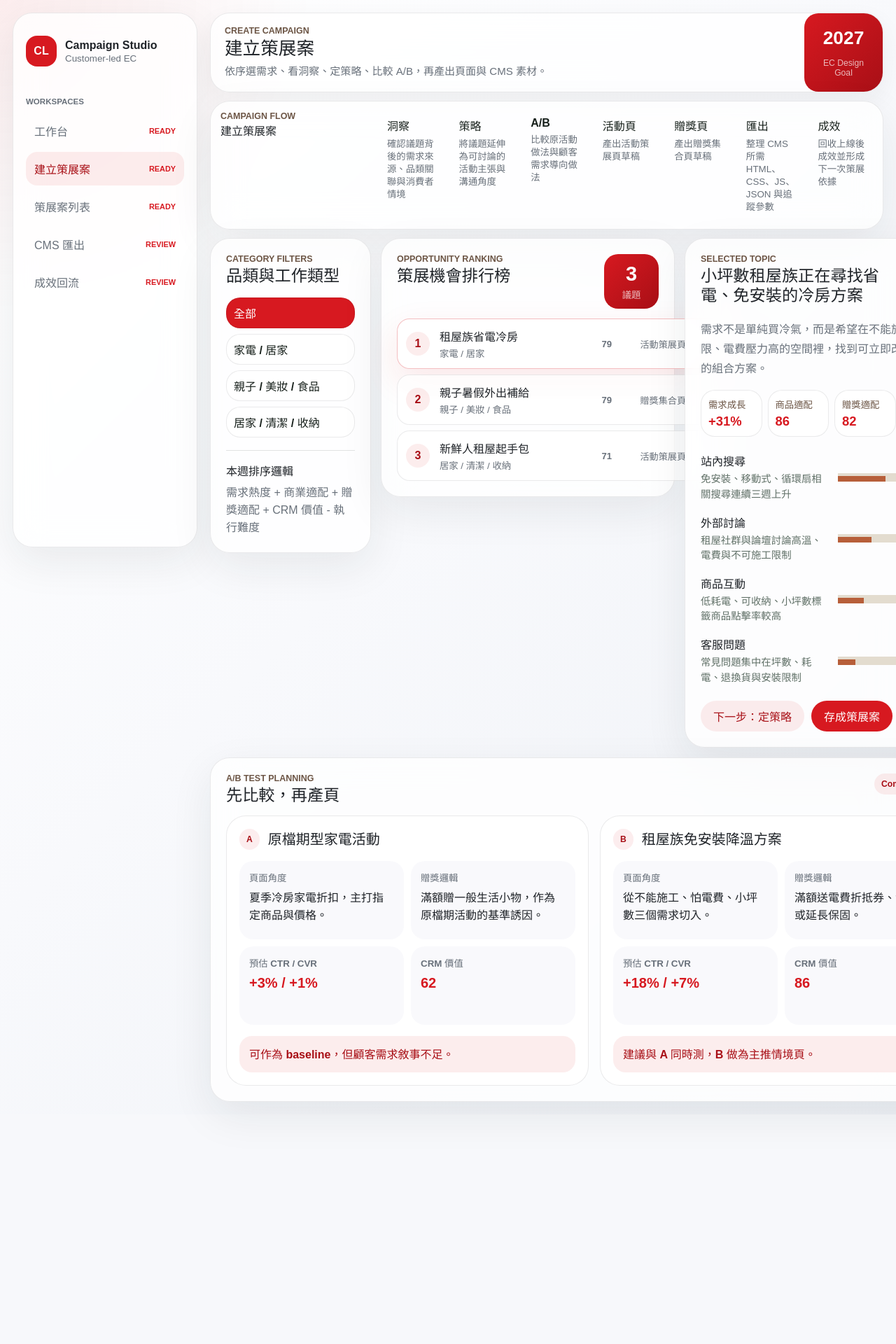
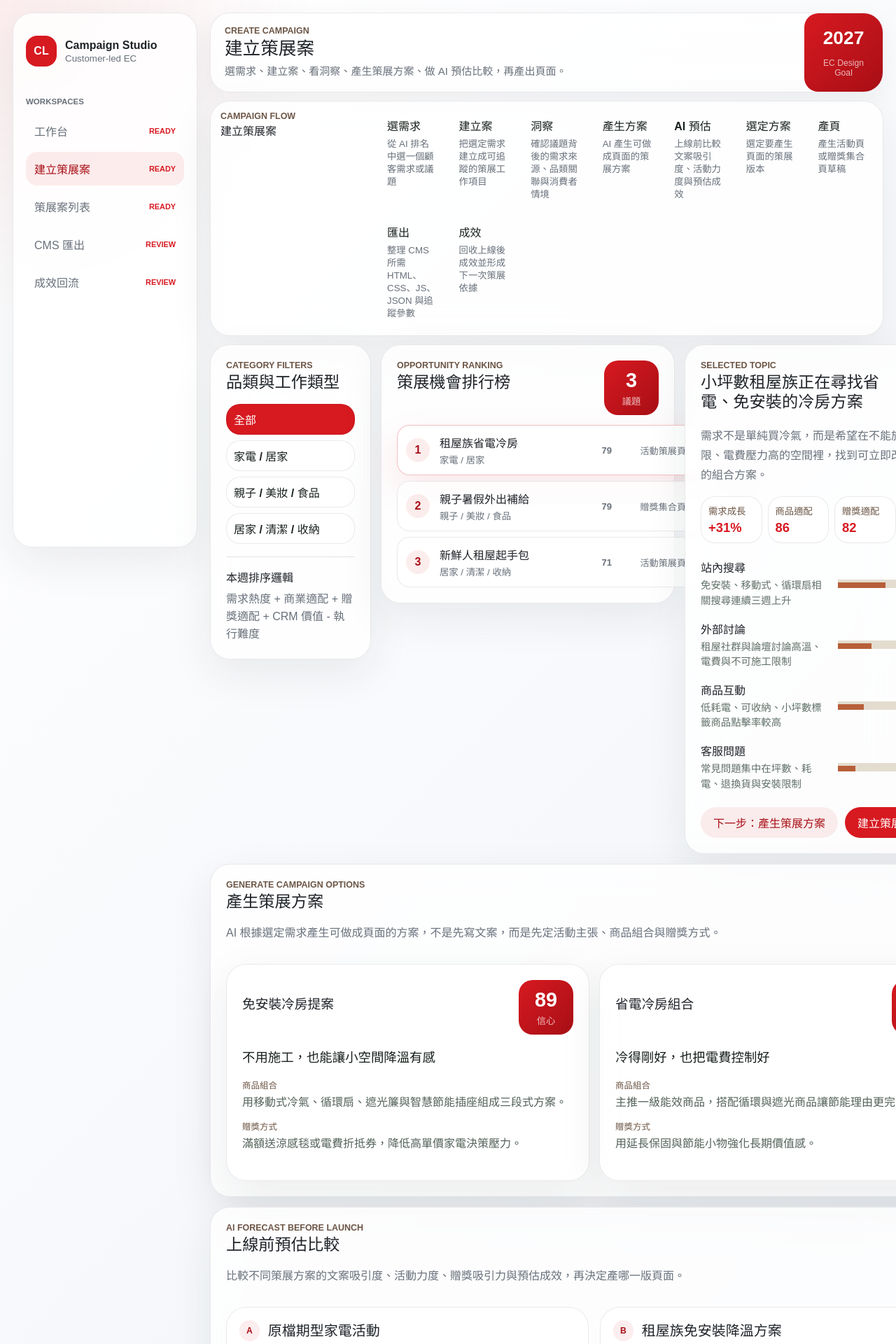
Before and after one commit to Iveslee00/SKMBI, a Next.js app: page /create in a window 1280 px wide. Shown: the top 1920 px of the page at 70% size. Before the commit the page ends 1592 px from the top, so only its background shows below. Built offline with nearby package versions, Linux system fonts and the light colour scheme.

Commit message:
Clarify campaign creation flow copy

```diff
--- a/src/components/platform.tsx
+++ b/src/components/platform.tsx
@@ -107,7 +107,7 @@ export function DashboardPage() {
           <div>
             <p className="eyebrow">Primary Action</p>
             <h2>建立策展案</h2>
-            <p className="lead">從顧客需求開始，依序完成洞察、策略、A/B、頁面產出與 CMS 匯出。</p>
+            <p className="lead">從顧客需求開始，依序建立策展案、產生方案、做上線前 AI 預估，再產出 CMS 頁面。</p>
           </div>
           <div className="action-row">
             <Link href="/create">開始建立</Link>
@@ -119,8 +119,8 @@ export function DashboardPage() {
           <h2>{featured.shortTitle}</h2>
           <p className="lead">{featured.summary}</p>
           <div className="metric-strip">
-            <Metric label="狀態" value="策略中" />
-            <Metric label="下一步" value="A/B" />
+            <Metric label="狀態" value="方案中" />
+            <Metric label="下一步" value="AI 預估" />
             <Metric label="CMS" value="未匯出" />
             <Metric label="成效" value="待上線" />
           </div>
@@ -144,7 +144,7 @@ export function CreateCampaignPage() {
       active="/create"
       eyebrow="Create Campaign"
       title="建立策展案"
-      description="依序選需求、看洞察、定策略、比較 A/B，再產出頁面與 CMS 素材。"
+      description="選需求、建立案、看洞察、產生策展方案、做 AI 預估比較，再產出頁面。"
       showWorkflow
     >
       <div className="command-layout">
@@ -164,7 +164,7 @@ export function CreateCampaignPage() {
           </div>
         </aside>
 
-        <section className="module-card opportunity-rank-panel">
+        <section className="module-card opportunity-rank-panel" id="select-demand">
           <div className="module-card-head">
             <div>
               <p className="eyebrow">Opportunity Ranking</p>
@@ -188,7 +188,8 @@ export function CreateCampaignPage() {
           </div>
         </section>
 
-        <section className="module-card selected-topic-panel">
+        <section className="module-card selected-topic-panel" id="insight">
+          <span className="anchor-target" id="create-case" />
           <div className="module-card-head">
             <div>
               <p className="eyebrow">Selected Topic</p>
@@ -205,18 +206,52 @@ export function CreateCampaignPage() {
           </div>
           <SignalBars opportunity={selected} />
           <div className="action-row">
-            <Link href="#strategy">下一步：定策略</Link>
-            <Link href="/projects">存成策展案</Link>
+            <Link href="#generate-options">下一步：產生策展方案</Link>
+            <Link href="/projects">建立策展案</Link>
           </div>
         </section>
 
-        <section className="module-card comparison-panel dashboard-comparison" id="ab-test">
+        <section className="module-card dashboard-comparison" id="generate-options">
           <div className="module-card-head">
             <div>
-              <p className="eyebrow">A/B Test Planning</p>
-              <h2>先比較，再產頁</h2>
+              <p className="eyebrow">Generate Campaign Options</p>
+              <h2>產生策展方案</h2>
+              <p className="lead">AI 根據選定需求產生可做成頁面的方案，不是先寫文案，而是先定活動主張、商品組合與贈獎方式。</p>
             </div>
-            <span className="mode-pill">Comparison Mode</span>
+            <span className="mode-pill">2 Options</span>
+          </div>
+          <div className="strategy-board">
+            {campaignStrategies.map((strategy) => (
+              <article className="module-card" key={strategy.id}>
+                <div className="module-card-head">
+                  <h3>{strategy.name}</h3>
+                  <Score value={strategy.confidence} label="信心" />
+                </div>
+                <p className="proposition">{strategy.proposition}</p>
+                <dl className="compact-list">
+                  <div>
+                    <dt>商品組合</dt>
+                    <dd>{strategy.productLogic}</dd>
+                  </div>
+                  <div>
+                    <dt>贈獎方式</dt>
+                    <dd>{strategy.rewardLogic}</dd>
+                  </div>
+                </dl>
+              </article>
+            ))}
+          </div>
+        </section>
+
+        <section className="module-card comparison-panel dashboard-comparison" id="forecast">
+          <span className="anchor-target" id="select-option" />
+          <div className="module-card-head">
+            <div>
+              <p className="eyebrow">AI Forecast Before Launch</p>
+              <h2>上線前預估比較</h2>
+              <p className="lead">比較不同策展方案的文案吸引度、活動力度、贈獎吸引力與預估成效，再決定產哪一版頁面。</p>
+            </div>
+            <span className="mode-pill">AI 預估</span>
           </div>
           <div className="ab-compare-grid">
             {variants.map((variant) => (
@@ -227,11 +262,11 @@ export function CreateCampaignPage() {
                 </header>
                 <div className="compare-matrix">
                   <div>
-                    <small>頁面角度</small>
+                    <small>文案 / 頁面角度</small>
                     <p>{variant.pageAngle}</p>
                   </div>
                   <div>
-                    <small>贈獎邏輯</small>
+                    <small>活動力度 / 贈獎邏輯</small>
                     <p>{variant.rewardAngle}</p>
                   </div>
                   <div>
@@ -248,6 +283,20 @@ export function CreateCampaignPage() {
                 <footer>{variant.recommendation}</footer>
               </article>
             ))}
+          </div>
+        </section>
+
+        <section className="module-card dashboard-comparison" id="generate-page">
+          <div className="module-card-head">
+            <div>
+              <p className="eyebrow">Selected Option</p>
+              <h2>選定方案後再產頁</h2>
+              <p className="lead">使用者先看 AI 預估比較，選定要上線或測試的方案，才進入活動頁與贈獎頁產出。</p>
+            </div>
+          </div>
+          <div className="action-row">
+            <Link href="/campaign">產生活動頁</Link>
+            <Link href="/rewards">產生贈獎頁</Link>
           </div>
         </section>
       </div>
@@ -390,8 +439,8 @@ export function StrategyPage() {
     <PlatformShell
       active="/strategy"
       eyebrow="Strategy Studio"
-      title="策略與 A/B"
-      description={`目前議題：${featured.shortTitle}。比較策略版本並決定頁面產出。`}
+      title="方案與 AI 預估"
+      description={`目前議題：${featured.shortTitle}。比較策展方案並決定頁面產出。`}
     >
       <div className="strategy-workspace">
         <section className="module-card strategy-context">
@@ -461,7 +510,7 @@ export function CampaignBuilderPage() {
       active="/campaign"
       eyebrow="Campaign Builder"
       title="活動策展頁產生器"
-      description="把選定策略轉成 CMS 可用的活動頁區塊。"
+      description="把選定方案轉成 CMS 可用的活動頁區塊。"
     >
       <BuilderPreview type="campaign" />
     </PlatformShell>
--- a/src/lib/navigation.ts
+++ b/src/lib/navigation.ts
@@ -54,39 +54,53 @@ export const platformModules: PlatformModule[] = [
 
 export const campaignWorkflowSteps: CampaignWorkflowStep[] = [
   {
+    id: "select-demand",
+    href: "/create#select-demand",
+    label: "Select Demand",
+    shortLabel: "選需求",
+    task: "從 AI 排名中選一個顧客需求或議題"
+  },
+  {
+    id: "create-case",
+    href: "/create#create-case",
+    label: "Create Case",
+    shortLabel: "建立案",
+    task: "把選定需求建立成可追蹤的策展工作項目"
+  },
+  {
     id: "insight",
-    href: "/radar#insight",
+    href: "/create#insight",
     label: "Demand Insight",
     shortLabel: "洞察",
     task: "確認議題背後的需求來源、品類關聯與消費者情境"
   },
   {
-    id: "strategy",
-    href: "/create#strategy",
-    label: "Strategy",
-    shortLabel: "策略",
-    task: "將議題延伸為可討論的活動主張與溝通角度"
+    id: "generate-options",
+    href: "/create#generate-options",
+    label: "Generate Options",
+    shortLabel: "產生方案",
+    task: "AI 產生可做成頁面的策展方案"
   },
   {
-    id: "comparison",
-    href: "/create#ab-test",
-    label: "A/B Comparison",
-    shortLabel: "A/B",
-    task: "比較原活動做法與顧客需求導向做法"
+    id: "forecast",
+    href: "/create#forecast",
+    label: "AI Forecast",
+    shortLabel: "AI 預估",
+    task: "上線前比較文案吸引度、活動力度與預估成效"
   },
   {
-    id: "campaign",
-    href: "/create#campaign",
-    label: "Campaign Page",
-    shortLabel: "活動頁",
-    task: "產出活動策展頁草稿"
+    id: "select-option",
+    href: "/create#select-option",
+    label: "Select Option",
+    shortLabel: "選定方案",
+    task: "選定要產生頁面的策展版本"
   },
   {
-    id: "rewards",
-    href: "/create#rewards",
-    label: "Reward Page",
-    shortLabel: "贈獎頁",
-    task: "產出贈獎集合頁草稿"
+    id: "generate-page",
+    href: "/create#generate-page",
+    label: "Generate Page",
+    shortLabel: "產頁",
+    task: "產生活動頁或贈獎集合頁草稿"
   },
   {
     id: "export",
```
Also changed, not shown: 1 other file (tests, documents, lock files or other folders).
